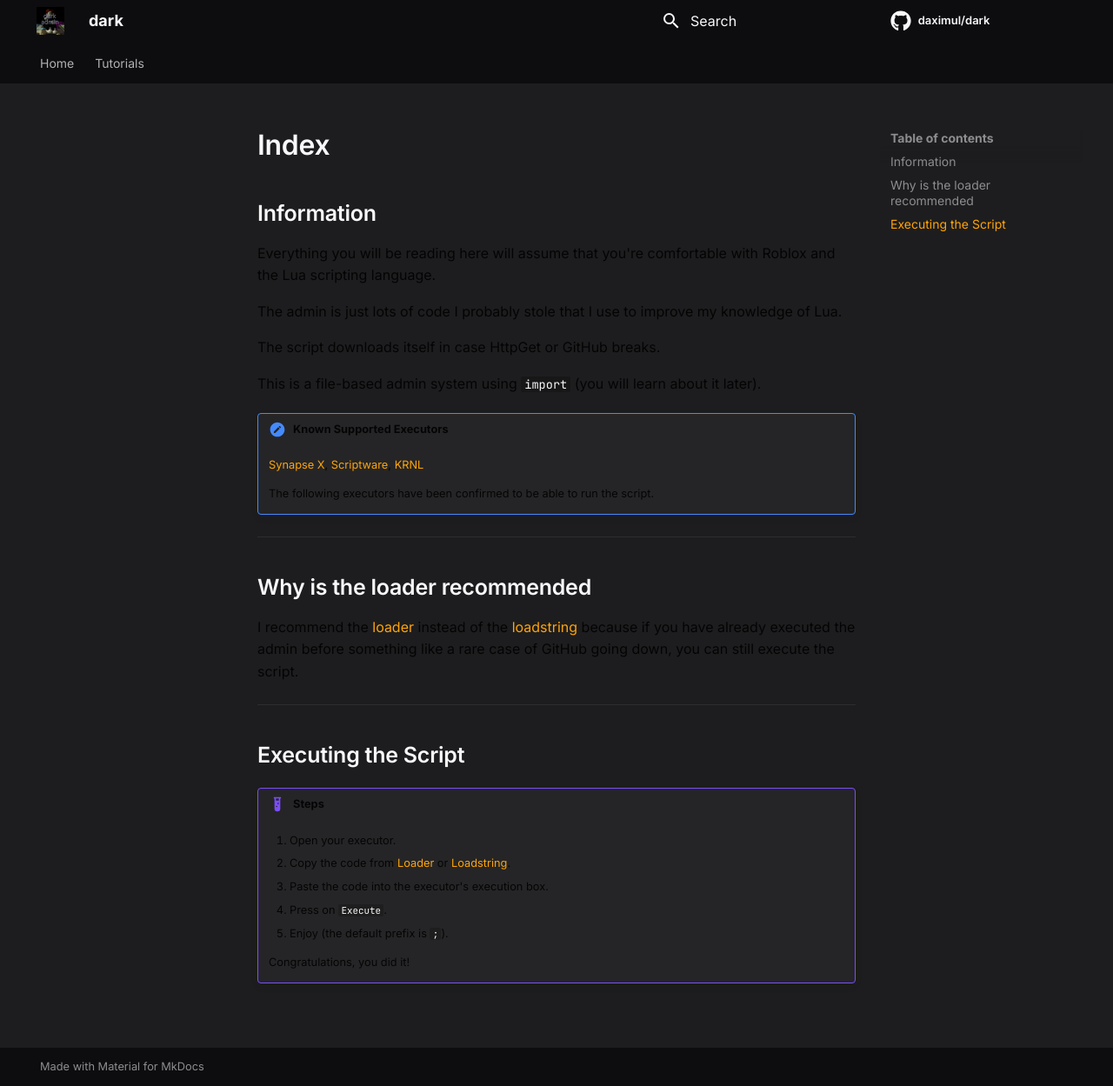
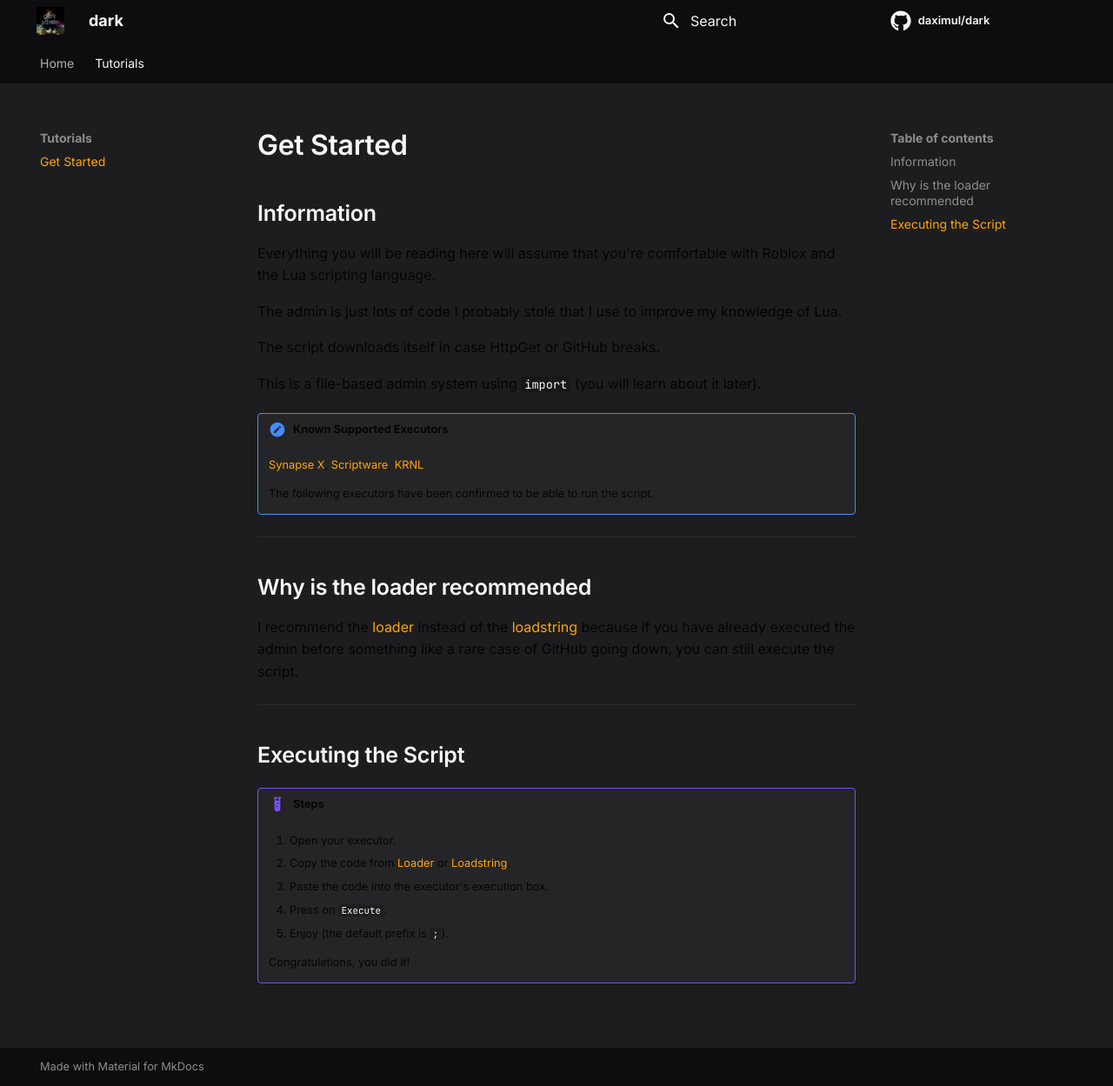
Before and after one commit to daximul/dark, an MkDocs documentation site: the page built from docs/documentation/index.md, in a window 1280 px wide and 1249 px high. Shown: the whole window at 87% size. Built offline with MkDocs 1.6.1 and Material for MkDocs 9.7.7, drawn with Linux system fonts in a browser that asks for light colours; comment, search, counter and statistics services are not loaded; some of the changed lines change nothing that is shown.

Commit message:
Update mkdocs.yml

```diff
--- a/mkdocs.yml
+++ b/mkdocs.yml
@@ -25,7 +25,7 @@ extra_css:
 nav:
   - Home: index.md
   - Tutorials:
-    - Get Started: tutorials/index.md
+    - Get Started: documentation/index.md
 
 markdown_extensions:
   - admonition
```
